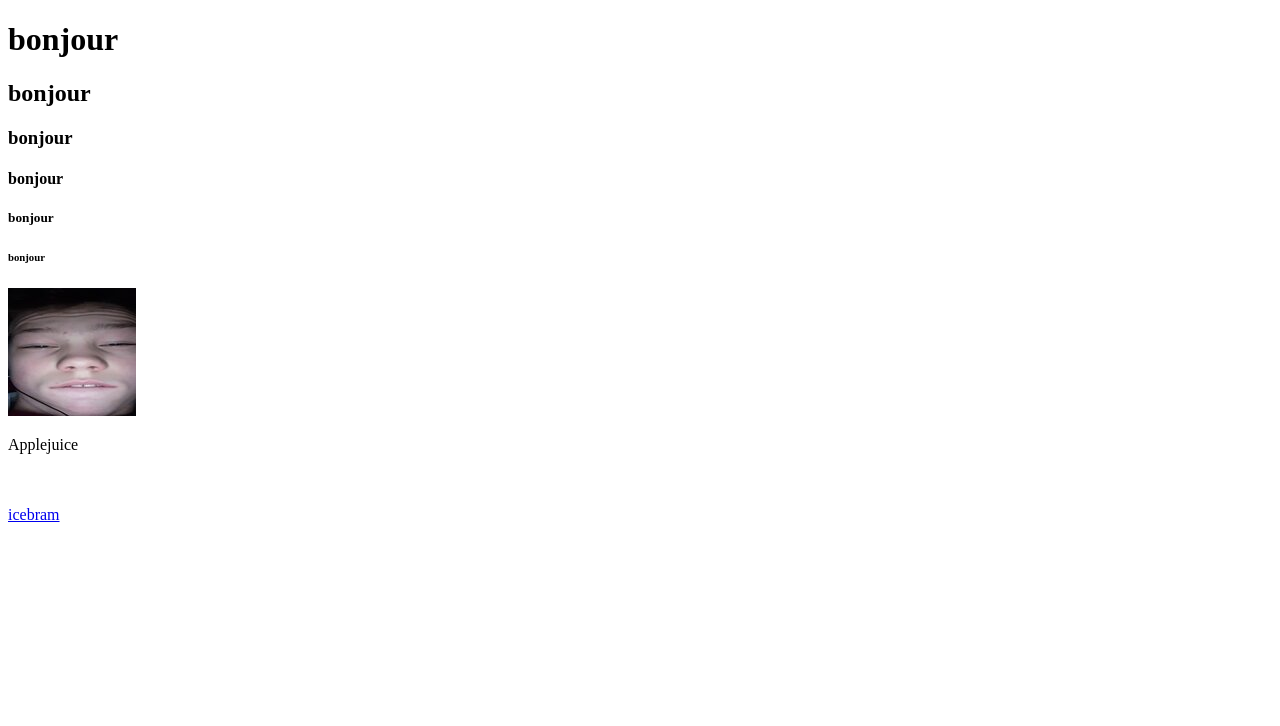
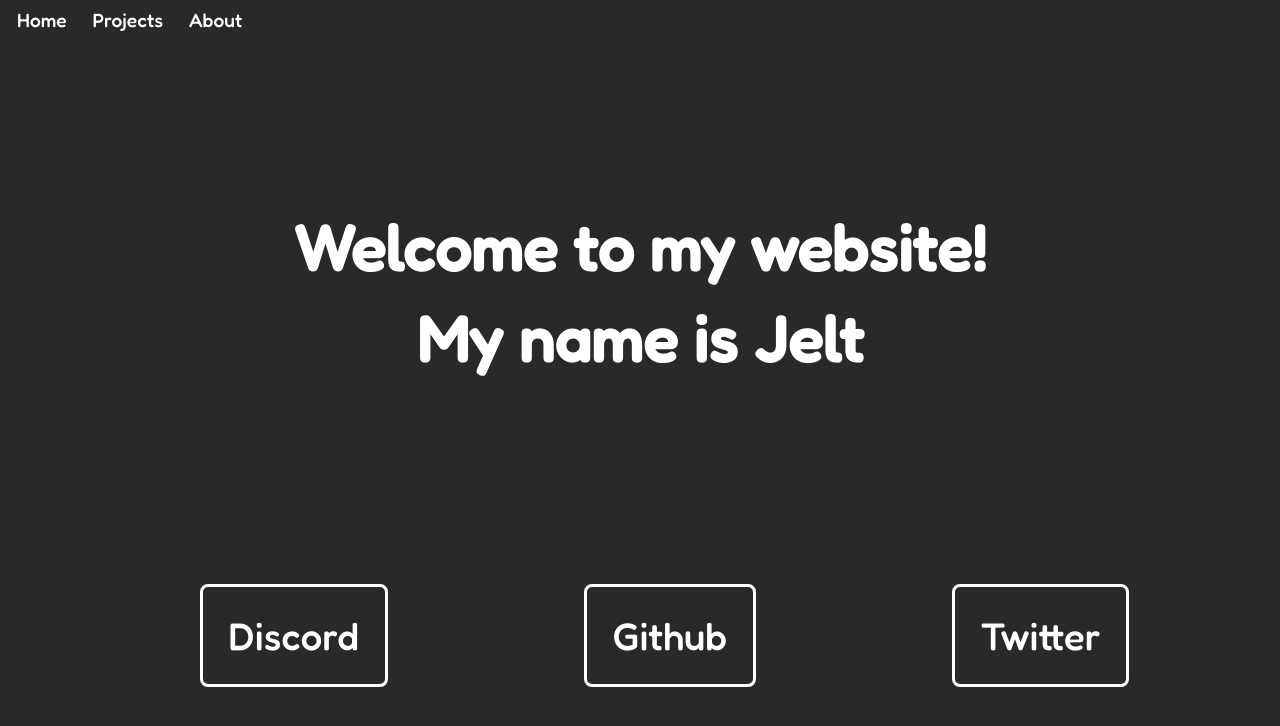
Before and after one commit to Jeltai/jeltai.github.io, a plain HTML site: page index.html in a window 1280 px wide. Drawn offline with Linux system fonts and the light colour scheme.

Commit message:
new website

```diff
--- /dev/null
+++ b/cool.css
@@ -0,0 +1,93 @@
+body{
+    background-color:rgb( 41, 41, 41);
+    height: 600px;
+    border: none;
+}
+
+h1, #name,
+#welcome {
+    color: white;
+    font-family:"Fredoka";
+    font-size: 5vw;
+}
+
+.clear {
+    line-height: 3em;
+    text-align: center;
+    margin-top: 15vw;
+  }
+
+
+.name {
+    color: white;
+    font-family: "Fredoka";
+    margin-bottom: 250px;
+  }
+
+
+
+nav a {
+  margin-left: 15vw;
+  text-align: center;
+  background-color: rgb( 41, 41, 41);
+  padding: 2vw;
+  color: white;
+  text-decoration: none;
+  font-family: "Fredoka";
+  font-size: 3vw;
+  border-radius: 8px;
+  transition: 0.7s;
+  border: 3px solid white;
+}
+
+nav a:hover {
+  background-color:rgb(58, 58, 58) ;
+  transition: 0.5s;
+}
+
+.jelt:hover {
+  font-size: 8vw;
+  color: rgb(50, 162, 226);
+  transition: 0.5s;
+}
+
+.jelt {
+  transition: 0.7s;
+}
+
+.bar a{
+  font-family: "Fredoka";
+  font-size: 1.5vw;
+  color:white;
+  text-decoration:none;
+  transition: 0.7s;
+  padding: 0.7vw;
+  border-radius:8px;
+  margin-right: 4px;
+  top: 20px;
+}
+
+.bar a:hover {
+  background-color: rgb(58, 58, 58);
+  transition: 0.5s;
+}
+
+.disctitle h1{
+  text-align: center;
+  margin-top: 250px;
+  font-size:10vw ;
+}
+
+#discord {
+  text-align: center;
+  margin-top: -100px;
+  font-family: "Fredoka";
+  font-size: 3vw;
+  color:white;
+
+
+
+
+
+
+}
--- a/index.html
+++ b/index.html
@@ -1,23 +1,36 @@
 <!DOCTYPE html>
+
 <html>
-<head>
-    <title>apple</title>
-    <link rel="stylesheet" href="banana.css">
-</head>
-<body>
+    <head>
+        <link rel=stylesheet href="cool.css">
+        <title>Practice Range</title>
+        <link rel="preconnect" href="https://fonts.googleapis.com">
+        <link rel="preconnect" href="https://fonts.gstatic.com" crossorigin>
+        <link href="https://fonts.googleapis.com/css2?family=Fredoka:wght@500&display=swap" rel="stylesheet">
+    </head>
+        <body>
+            <div class="bar">
+                <a href="./index.html">Home</a>
+                <a href="./projects.html">Projects</a>
+                <a href="./about.html">About</a>
+            </div>
+                <div>
+            <div class="clear">
+                <h1 id="welcome">Welcome to my website!</h1>
+                <h1 class="name" id="name">My name is <span class="jelt name">Jelt</span></h1>
+            </div>
 
 
-<h1>bonjour</h1>
-<h2>bonjour</h2>
-<h3>bonjour</h3>
-<h4>bonjour</h4>
-<h5>bonjour</h5>
-<h6>bonjour</h6>
 
-<a href="https://en.wikipedia.org/wiki/Apple_juice" target="_blank"><img src="./applejuice.png" alt="Applejuice doet weer eens sexy"></a>
-<p>Applejuice</p>
-<br>
-<br>
-<tfoot><a href="./no.html">icebram</a></tfoot>
-</body>
+            <nav>
+                <a href="./discord.html" class="button1">Discord</a>
+
+                <a href="https://github.com/Jeltai/jeltai.github.io" class="button2" target="_blank">Github</a>
+
+                <a href="https://twitter.com/_Jelt_" class="button3" target="_blank">Twitter</a>
+            </nav>
+
+
+                </div>
+        </body>
 </html>
```
Also changed, not shown: discord.html (added, +26 -0 lines), no.html (deleted, +0 -17 lines), applejuice.png (deleted).
